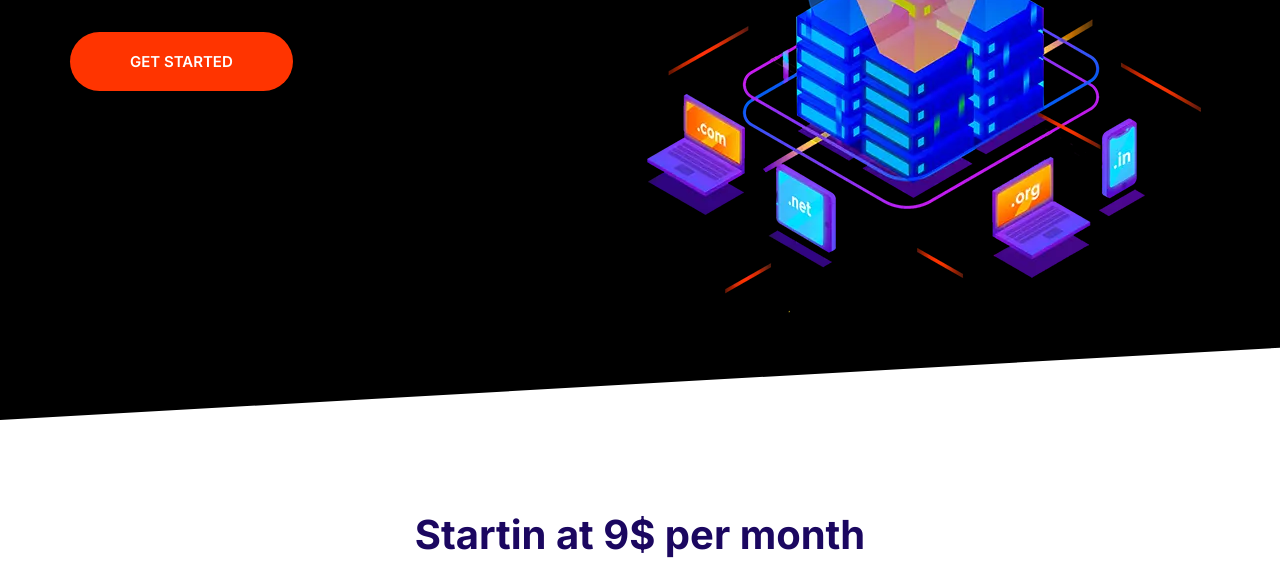
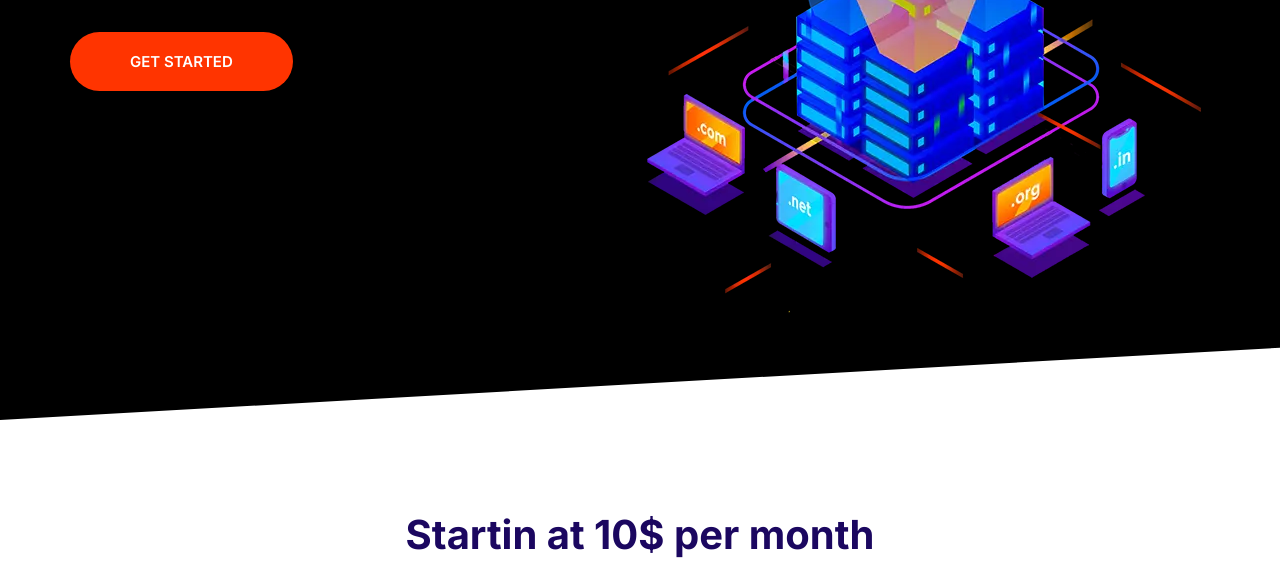
Before and after one commit to HaroldMDiazVargas/CloudHosting, a website built with Parcel: page index.html in a window 1280 px wide. Shown: the part 364-928 px from the top of the page. Built offline with nearby package versions, Linux system fonts and the light colour scheme.

Commit message:
Update the price

```diff
--- a/index.html
+++ b/index.html
@@ -52,7 +52,7 @@
 
     <section data-aos="fade-up" class="block container block-domain">
         <header class="block__header">
-            <h2>Startin at 9$ per month</h2>
+            <h2>Startin at 10$ per month</h2>
             <p>Lorem, ipsum dolor sit amet consectetur adipisicing elit. Odio libero rem tenetur earum delectus nam officiis ipsa veritatis harum dolorem.</p>
         </header>
         <div class="input-group">
```
